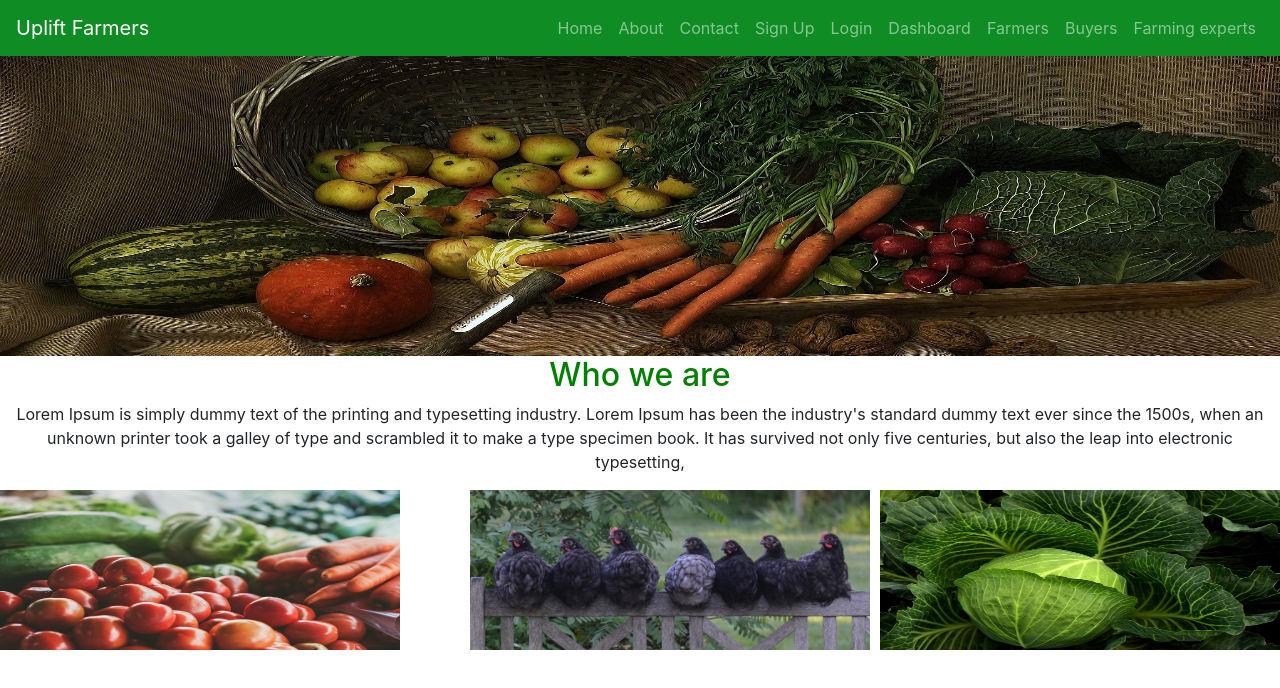
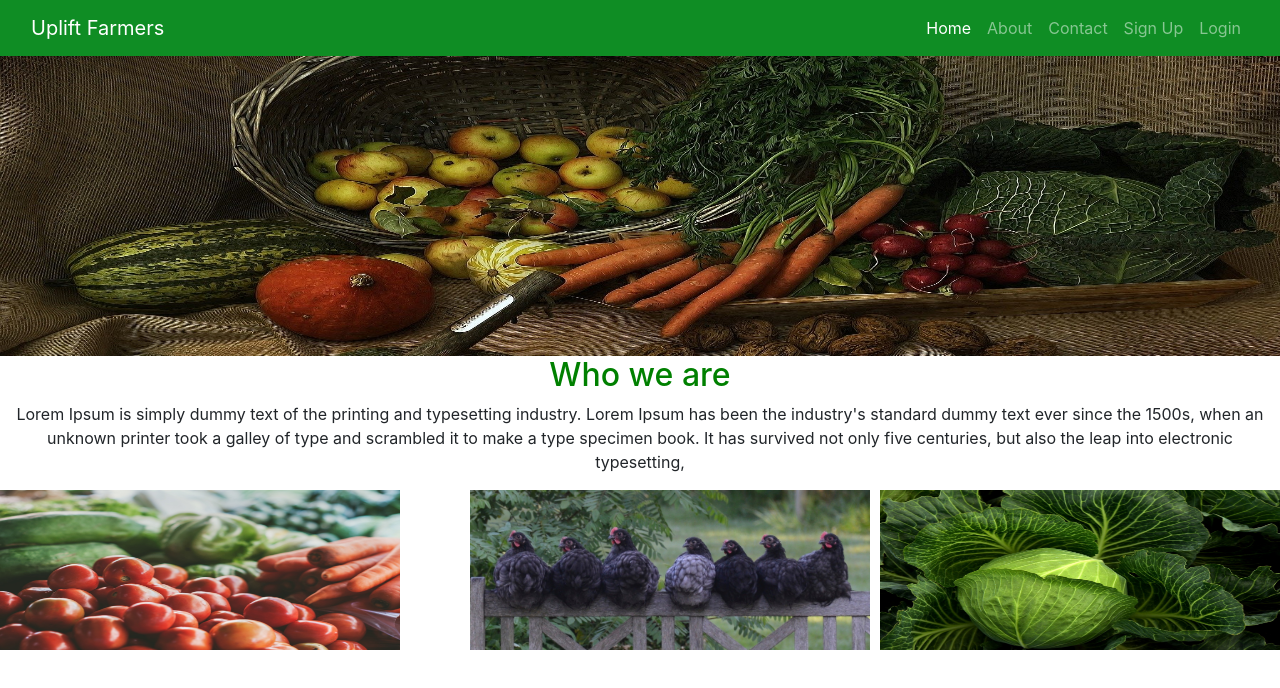
Before and after one commit to Nicole98-aw/uplift-farm, a React app: page / in a window 1280 px wide. Shown: the top 688 px of the page. Built offline with nearby package versions, Linux system fonts and the light colour scheme.

Commit message:
include public routes

```diff
--- a/src/Components/Navbar.js
+++ b/src/Components/Navbar.js
@@ -3,16 +3,15 @@ import { NavLink } from 'react-router-dom';
 
 export default function Navbar() {
   return (
-    <div>
-      <div>
-        <nav className='navbar navbar-expand-lg navbar-dark bg-light'>
-          <div className='collapse navbar-collapse' id='navbarTogglerDemo01'>
+    <nav className='navbar navbar-expand-md navbar-dark bg-light'>
+      <div className='container-fluid'>
         <NavLink className='navbar-brand' to='#'>
           Uplift Farmers
         </NavLink>
+
         <ul className='navbar-nav ml-auto mt-2 mt-lg-0'>
           <li className='nav-item'>
-                <NavLink className='nav-link' to='/home'>
+            <NavLink className='nav-link' to='/'>
               Home
             </NavLink>
           </li>
@@ -36,30 +35,8 @@ export default function Navbar() {
               Login
             </NavLink>
           </li>
-              <li className='nav-item'>
-                <NavLink className='nav-link' to='/dashboard'>
-                  Dashboard
-                </NavLink>
-              </li>
-              <li className='nav-item'>
-                <NavLink className='nav-link' to='/farmers'>
-                  Farmers
-                </NavLink>
-              </li>
-              <li className='nav-item'>
-                <NavLink className='nav-link' to='/buyers'>
-                  Buyers
-                </NavLink>
-              </li>
-              <li className='nav-item'>
-                <NavLink className='nav-link' to='/farmexp'>
-                  Farming experts
-                </NavLink>
-              </li>
         </ul>
       </div>
     </nav>
-      </div>
-    </div>
   );
 }
```
Lines whose indentation alone changed are shown as unchanged.
